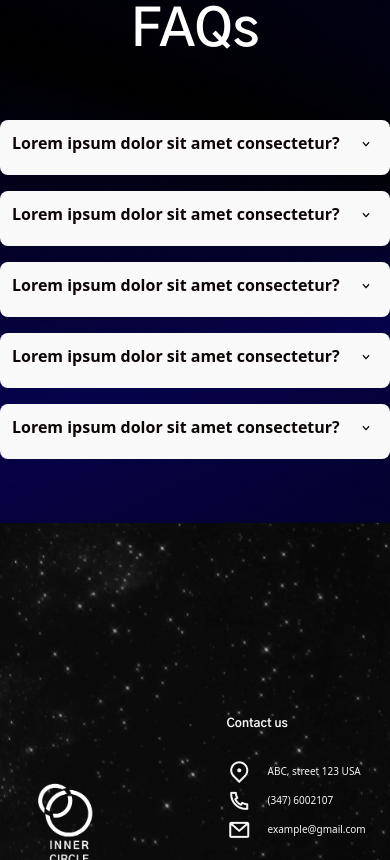
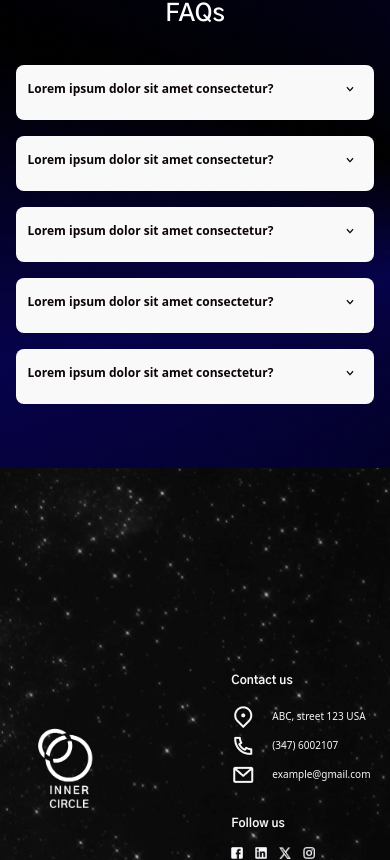
Before and after one commit to Zakaria0107/innerCircle, a React (Create React App) app: page / in a window 390 px wide. Shown: the part 3624-4484 px from the top of the page. Built offline with nearby package versions, Linux system fonts and the light colour scheme.

Commit message:
responsive

```diff
--- a/src/compenents/Footer.jsx
+++ b/src/compenents/Footer.jsx
@@ -16,7 +16,7 @@ const Footer = () => {
         <div className='w-[90%] xl:w-[80%] h-full mx-auto flex justify-between items-center'>
             <img src={FooterImg} alt="FooterImg"  className='w-[89px] md:w-[125px] lg:w-[176px]' />
             <div>
-                <h5 className='font-gothic-a1 font-bold text-[#F6F6F6] text-xs sm:text-base leading-[48px] mb-3'>Contact us</h5>
+                <h5 className='font-gothic-a1 font-bold text-[#F6F6F6] text-xs sm:text-base leading-[48px] sm:mb-3'>Contact us</h5>
                 <div className='w-auto flex justify-start item-start lg:items-end gap-2 sm:gap-10 flex-col lg:flex-row'>
                     <div className='text-white '>
                         <p className=' flex justify-start items-center text-[10px] sm:text-xs text-[#F6F6F6] gap-4 mb-1 sm:mb-3'><img src={LocationImg} alt="LocationImg" />ABC, street 123 USA</p>
@@ -24,8 +24,8 @@ const Footer = () => {
                         <p className='flex justify-start items-center text-[10px] sm:text-xs text-[#F6F6F6] gap-4 mb-1 sm:mb-3'><img src={MessageImg} alt="MessageImg" />example@gmail.com</p>
                     </div>
                     <div>
-                        <h5 className='font-gothic-a1 font-bold text-[#F6F6F6] text-xs sm:text-base leading-[48px] mb-3'>Follow us</h5>
-                        <div className='flex justify-between items-center gap-8'>
+                        <h5 className='font-gothic-a1 font-bold text-[#F6F6F6] text-xs sm:text-base leading-[48px] sm:mb-3'>Follow us</h5>
+                        <div className='flex justify-start sm:justify-between items-center gap-3 sm:gap-8'>
                             <a href=""><img src={FacebookImg} alt="FacebookImg" className='w-3 h-3 sm:w-5 sm:h-5 md:w-8 md:h-8' /></a>
                             <a href=""><img src={LinkedinImg} alt="LinkedinImg" className='w-3 h-3 sm:w-5 sm:h-5 md:w-8 md:h-8' /></a>
                             <a href=""><img src={XImg} alt="XImg"  className='w-3 h-3 sm:w-5 sm:h-5 md:w-8 md:h-8' /></a>
--- a/src/compenents/Home/FAQ.jsx
+++ b/src/compenents/Home/FAQ.jsx
@@ -5,26 +5,26 @@ const FAQ = () => {
   return (
     <div className='w-screen bg-faqImage bg-cover bg-no-repeat'>
       <div className='pt-8 pb-16'>
-        <h2 className='font-gothic-a1 font-semibold text-[52px] leading-[65px] text-white text-center mb-14'>FAQs</h2>
-        <div>
+        <h1 className='font-gothic-a1 font-semibold text-2xl sm:text-3xl md:text-5xl xl:text-[52px] text-white leading-[30px] sm:leading-[40px] md:leading-[50px] xl:leading-[65px] text-center mb-9 md:mb-14'>FAQs</h1>
+        <div className='w-[92%] xl:w-[86%] mx-auto'>
           <div className='max-w-[623px] mx-auto bg-[#FAF9F9] rounded-lg flex justify-between items-center pt-3 pb-5 pl-3 pr-5 mb-4'>
-            <p className='font-semibold text-base leading-[23px] text-[#0C0405]'>Lorem ipsum dolor sit amet consectetur?</p>
+            <p className='font-semibold text-xs sm:text-base leading-[23px] text-[#0C0405]'>Lorem ipsum dolor sit amet consectetur?</p>
             <button><img src={Down} alt="Down" /></button>
           </div>
           <div className='max-w-[623px] mx-auto bg-[#FAF9F9] rounded-lg flex justify-between items-center pt-3 pb-5 pl-3 pr-5 mb-4'>
-            <p className='font-semibold text-base leading-[23px] text-[#0C0405]'>Lorem ipsum dolor sit amet consectetur?</p>
+            <p className='font-semibold text-xs sm:text-base leading-[23px] text-[#0C0405]'>Lorem ipsum dolor sit amet consectetur?</p>
             <button><img src={Down} alt="Down" /></button>
           </div>
           <div className='max-w-[623px] mx-auto bg-[#FAF9F9] rounded-lg flex justify-between items-center pt-3 pb-5 pl-3 pr-5 mb-4'>
-            <p className='font-semibold text-base leading-[23px] text-[#0C0405]'>Lorem ipsum dolor sit amet consectetur?</p>
+            <p className='font-semibold text-xs sm:text-base leading-[23px] text-[#0C0405]'>Lorem ipsum dolor sit amet consectetur?</p>
             <button><img src={Down} alt="Down" /></button>
           </div>
           <div className='max-w-[623px] mx-auto bg-[#FAF9F9] rounded-lg flex justify-between items-center pt-3 pb-5 pl-3 pr-5 mb-4'>
-            <p className='font-semibold text-base leading-[23px] text-[#0C0405]'>Lorem ipsum dolor sit amet consectetur?</p>
+            <p className='font-semibold text-xs sm:text-base leading-[23px] text-[#0C0405]'>Lorem ipsum dolor sit amet consectetur?</p>
             <button><img src={Down} alt="Down" /></button>
           </div>
           <div className='max-w-[623px] mx-auto bg-[#FAF9F9] rounded-lg flex justify-between items-center pt-3 pb-5 pl-3 pr-5'>
-            <p className='font-semibold text-base leading-[23px] text-[#0C0405]'>Lorem ipsum dolor sit amet consectetur?</p>
+            <p className='font-semibold text-xs sm:text-base leading-[23px] text-[#0C0405]'>Lorem ipsum dolor sit amet consectetur?</p>
             <button><img src={Down} alt="Down" /></button>
           </div>
         </div>
```
